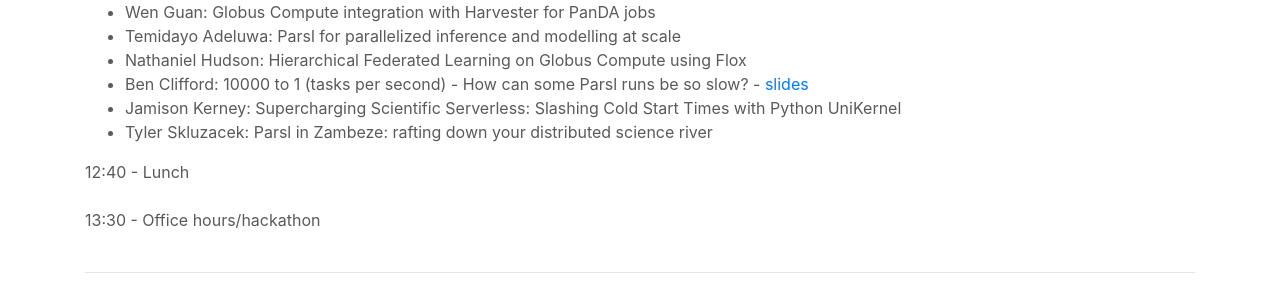
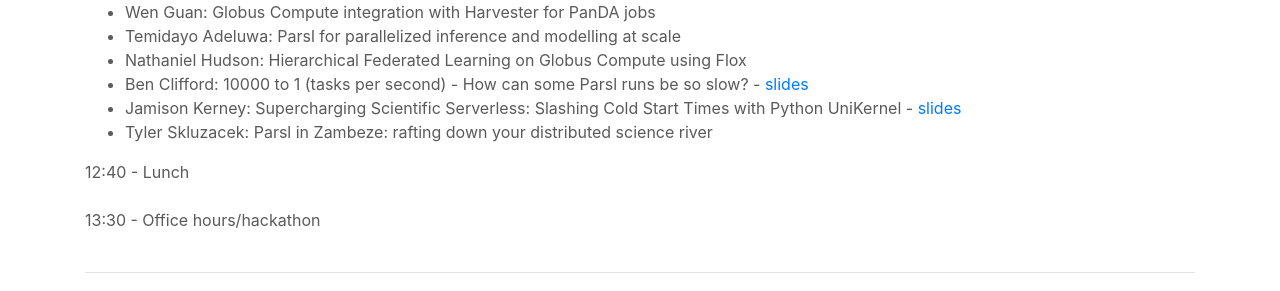
Before and after one commit to Parsl/parsl.github.io, a Jekyll site: the page built from parslfest/parslfest2023.html, in a window 1280 px wide and 900 px high, scrolled down 2330 px. Shown: the part 162-453 px from the top of the window. Built offline with Jekyll 4.4.1, drawn with Linux system fonts in a browser that asks for light colours.

Commit message:
Add unikernel slides

```diff
--- a/parslfest/parslfest2023.html
+++ b/parslfest/parslfest2023.html
@@ -125,7 +125,7 @@
 		<li>Temidayo Adeluwa: Parsl for parallelized inference and modelling at scale</li>
 		<li>Nathaniel Hudson: Hierarchical Federated Learning on Globus Compute using Flox</li>
 		<li>Ben Clifford: 10000 to 1 (tasks per second) - How can some Parsl runs be so slow? - <a href="2023/clifford-10000.pdf">slides</a></li>
-		<li>Jamison Kerney: Supercharging Scientific Serverless: Slashing Cold Start Times with Python UniKernel</li>
+		<li>Jamison Kerney: Supercharging Scientific Serverless: Slashing Cold Start Times with Python UniKernel - <a href="2023/jamiek-unikernels.pdf">slides</a></li>
 		<li>Tyler Skluzacek: Parsl in Zambeze: rafting down your distributed science river</li>
 	</ul>
 
```
Also changed, not shown: 1 other file.
